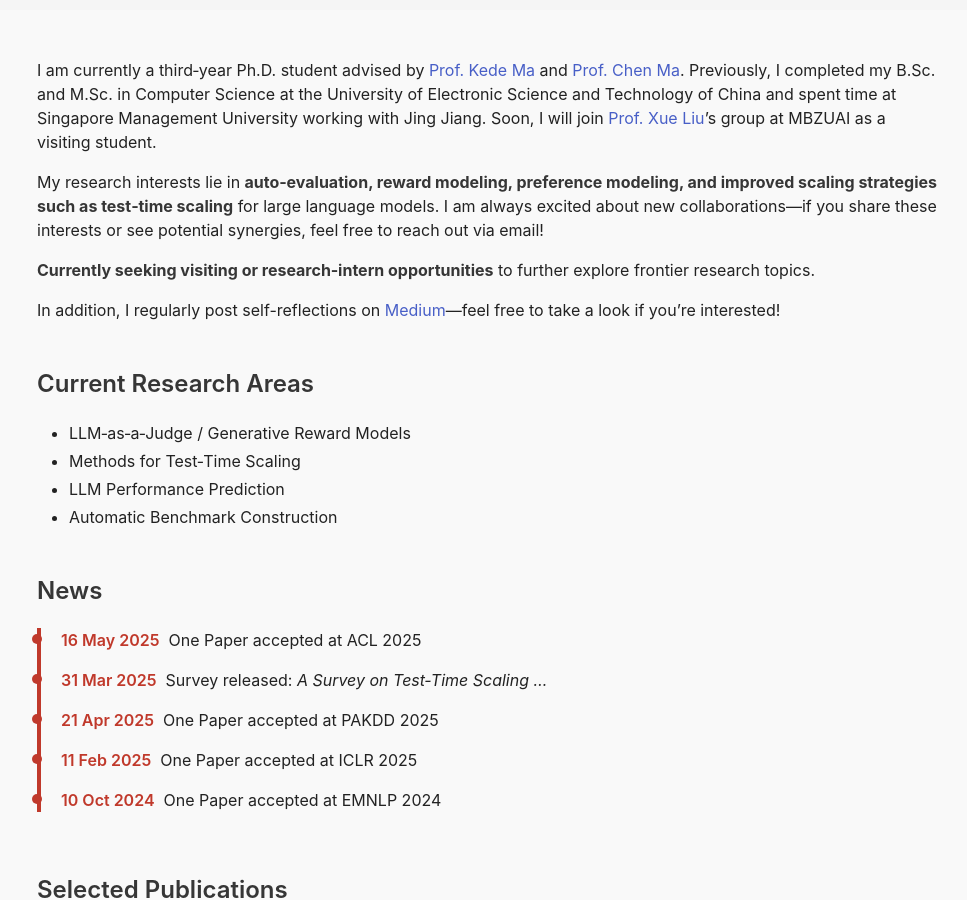
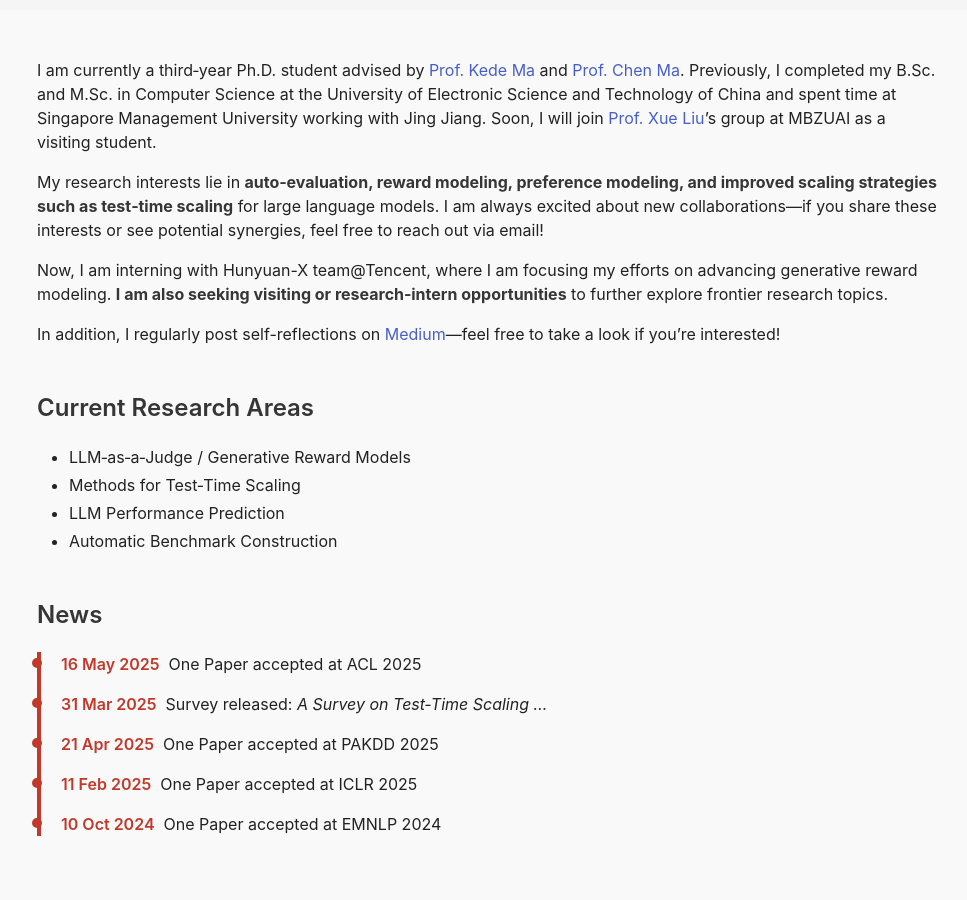
Before and after one commit to zhangqiyuan-rico/zhangqiyuan-rico.github.io, a Jekyll site: the page index.html, which Jekyll copies as it is, in a window 1280 px wide and 900 px high, scrolled down 355 px. Shown: the whole window, without its empty margins (153-1120 px from the left). Built offline with Jekyll 4.4.1, drawn with Linux system fonts in a browser that asks for light colours; a style sheet for code colours, icons or effects is not loaded.

Commit message:
Update index.html

```diff
--- a/index.html
+++ b/index.html
@@ -108,7 +108,7 @@
     <div class="container content">
       <p>I am currently a third‑year Ph.D. student advised by <a href="https://kedema.org/">Prof.&nbsp;Kede Ma</a> and <a href="https://allenjack.github.io/">Prof.&nbsp;Chen Ma</a>. Previously, I completed my B.Sc. and M.Sc. in Computer Science at the University of Electronic Science and Technology of China and spent time at Singapore Management University working with Jing Jiang. Soon, I will join <a href="https://mbzuai.ac.ae/study/faculty/steve-liu/">Prof.&nbsp;Xue Liu</a>’s group at MBZUAI as a visiting student.</p>
       <p>My research interests lie in <strong>auto‑evaluation, reward modeling, preference modeling, and improved scaling strategies such as test‑time scaling</strong> for large language models. I am always excited about new collaborations—if you share these interests or see potential synergies, feel free to reach out via email!</p>
-      <p><strong>Currently seeking visiting or research‑intern opportunities</strong> to further explore frontier research topics.</p>
+      <p>Now, I am interning with Hunyuan-X team@Tencent, where I am focusing my efforts on advancing generative reward modeling. <strong>I am also seeking visiting or research‑intern opportunities</strong> to further explore frontier research topics.</p>
       <p>In addition, I regularly post self-reflections on <a href="https://qiyuanzh.medium.com/">Medium</a>—feel free to take a look if you’re interested!</p>
 
       <h2 class="title is-4 mt-6">Current Research Areas</h2>
```
